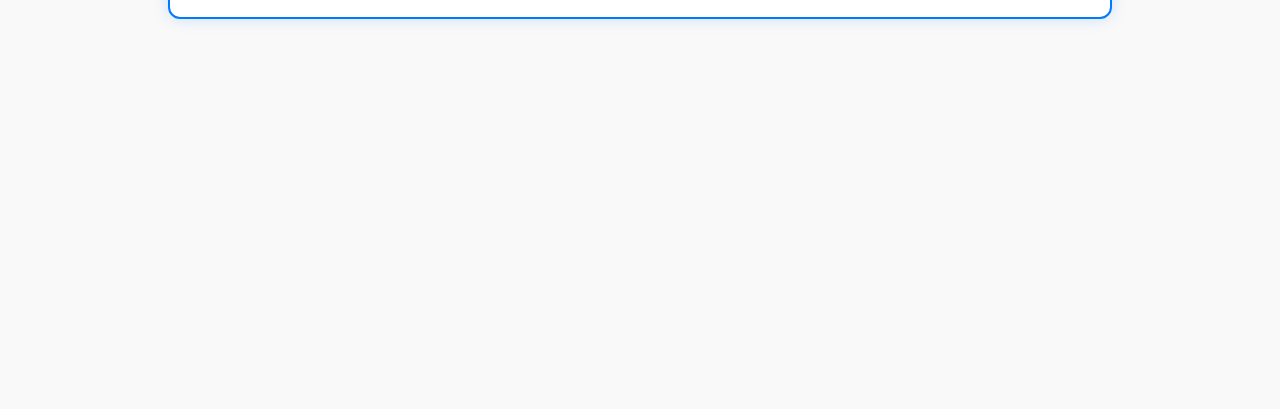
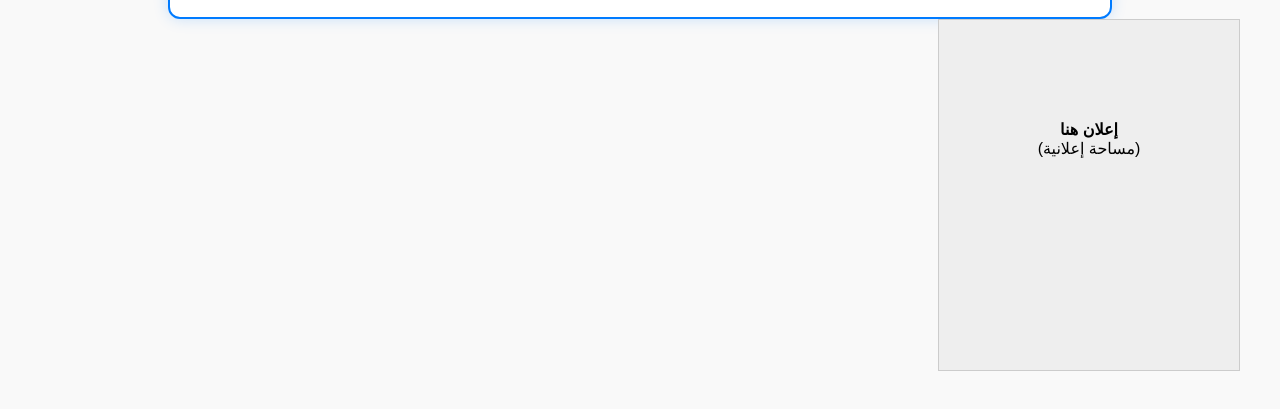
Before and after one commit to krar2xx2008/krar, a plain HTML site: page 10.html in a window 1280 px wide. Shown: the part 587-996 px from the top of the page. Before the commit the page ends 800 px from the top, so only its background shows below. Drawn offline with Linux system fonts and the light colour scheme.

Commit message:
Update and rename 1.html to 10.html

```diff
--- a/1.html
+++ b/10.html
@@ -102,6 +102,9 @@
             <div class="info-item"><span class="label">14. رقم السجل:</span> REG-5567</div>
         </div>
     </div>
-
+<div style="width:300px; height:250px; background:#eee; border:1px solid #ccc; text-align:center; padding-top:100px;">
+  <b>إعلان هنا</b><br>
+  (مساحة إعلانية)
+</div>
 </body>
 </html>
```
